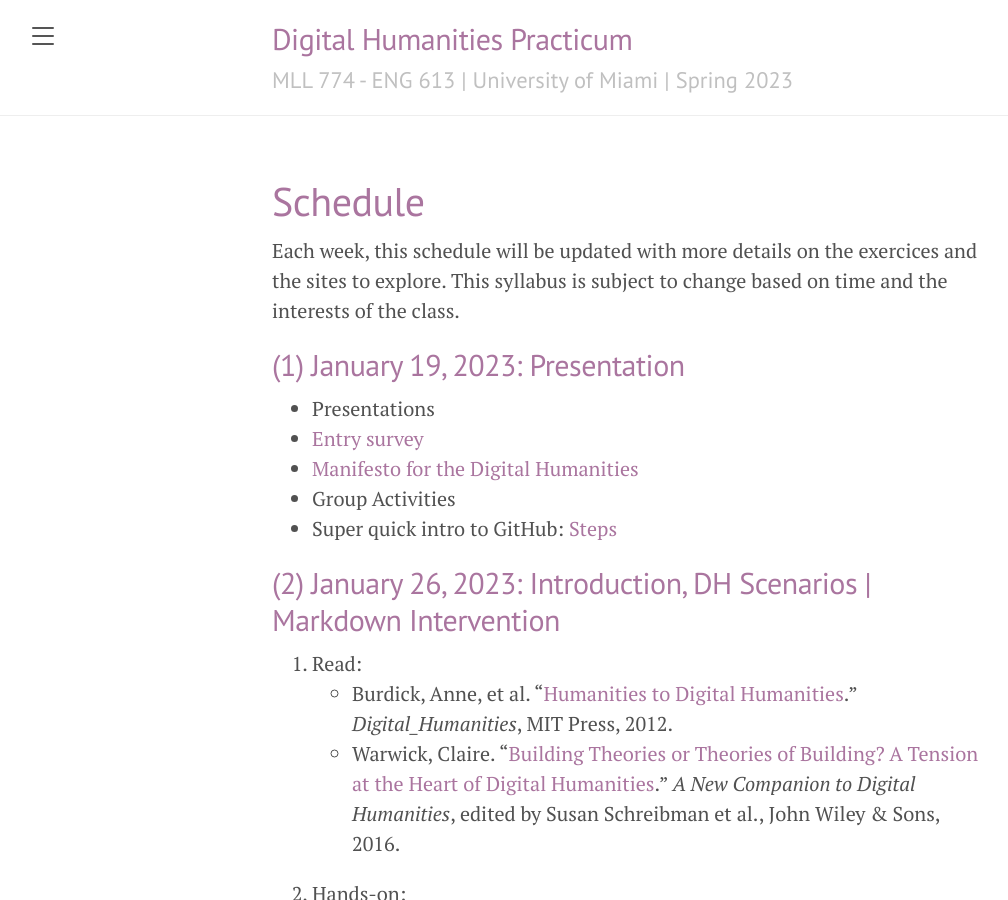
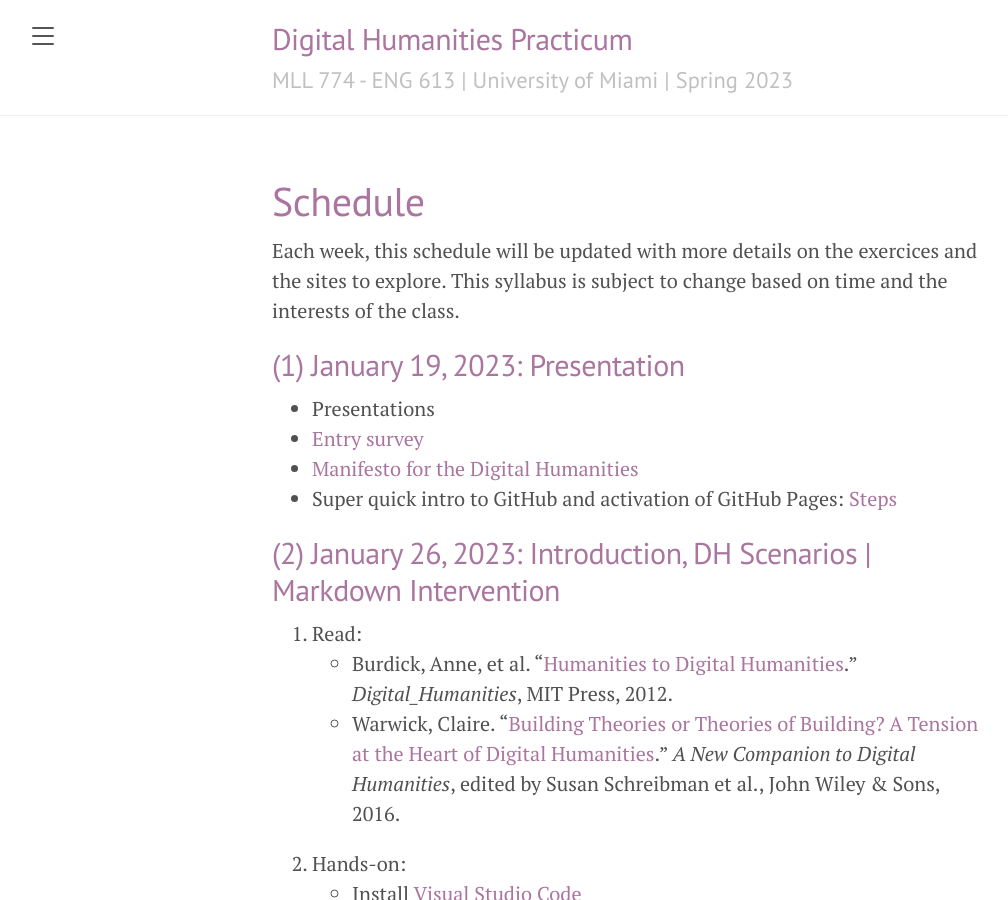
Before and after one commit to susannalles/DHPracticum_Spring23, a Jekyll site: the page built from schedule.md, in a window 1280 px wide and 900 px high. Shown: the whole window, without its empty margins (8-1016 px from the left). Built offline with Jekyll 4.4.1, drawn with Linux system fonts in a browser that asks for light colours.

Commit message:
Update schedule.md

```diff
--- a/schedule.md
+++ b/schedule.md
@@ -10,9 +10,7 @@ Each week, this schedule will be updated with more details on the exercices and
 - Presentations
 - [Entry survey](https://forms.gle/GmCJbg134HavzcQR9)
 - [Manifesto for the Digital Humanities](https://oep.hypotheses.org/78)
-- Group Activities
-- Super quick intro to GitHub: [Steps](https://github.com/susannalles/DHPracticum/blob/gh-pages/practice/github.md)
-
+- Super quick intro to GitHub and activation of GitHub Pages: [Steps](https://github.com/susannalles/DHPracticum/blob/gh-pages/practice/github.md)
 
 ## (2) January 26, 2023: Introduction, DH Scenarios | Markdown Intervention
 
```
